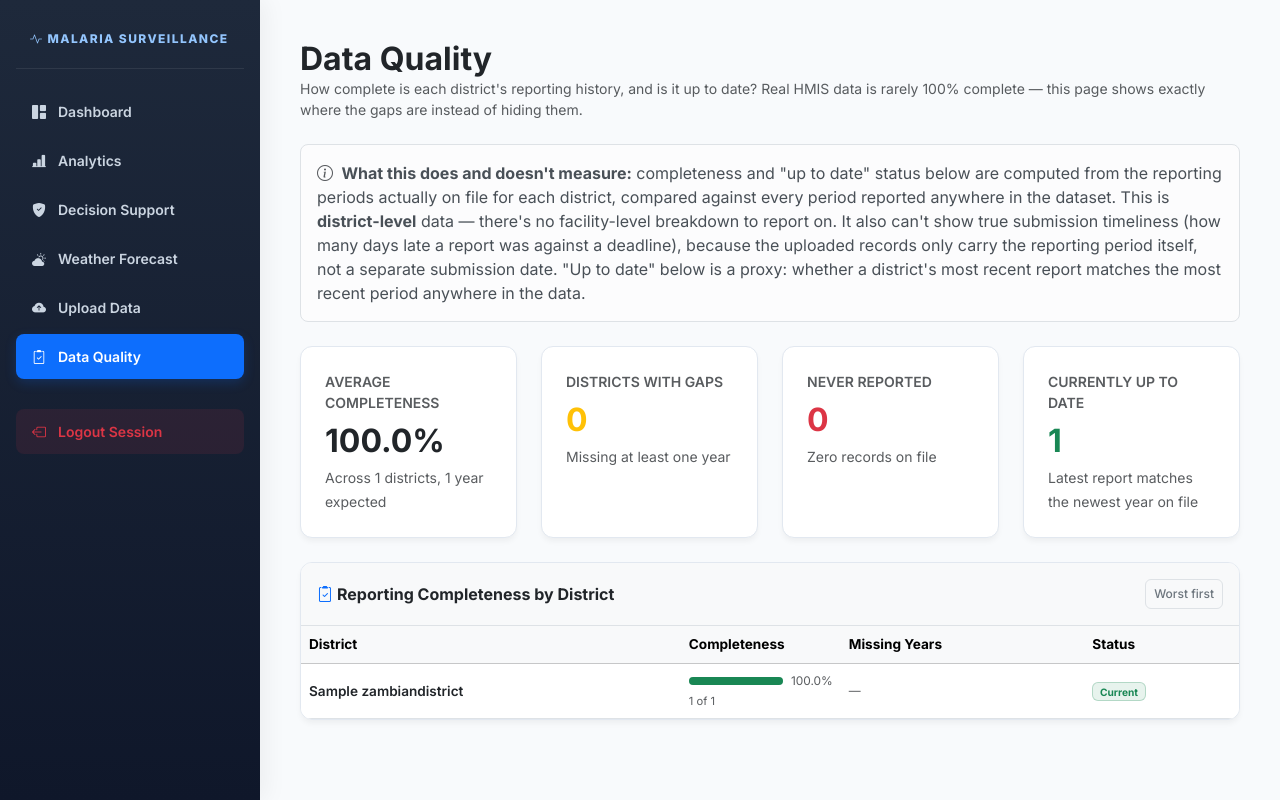
After one commit to LadyStephania/Malaria-analytics-, a Django app: page /data-quality/ in a window 1280 px wide. The commit adds this page. Run offline with Django 5.2, Linux system fonts and the light colour scheme; a user stored in the database is signed in; tables that the repository leaves empty hold one stand-in row (values such as "Sample post").

Commit message:
Add Data Quality module and year-drill-down from the trend chart
New "Data Quality" page (sidebar entry between Upload and Users):
per-district reporting completeness (periods reported vs. every period
seen anywhere in the dataset), explicit missing-period listing, and a
staleness proxy (whether a district's latest report matches the
dataset's newest period). Deliberately scoped to what's actually
measurable from this schema - the page states upfront that it's
district-level only (no facility table exists) and that true
submission-deadline timeliness isn't computable (no submission
timestamp field, only the reporting period itself), rather than
faking either. Same compact-table-with-"show all" pattern as the
Decision Support priority queue, applied proactively here since it
would have hit the same "too much space" issue at 116 rows.

Dashboard: the Year-over-Year trend chart is now clickable - since the
chart only has a year dimension (it's a national aggregate with no
district breakdown), a click drills into a new /dashboard/year/<year>/
page showing every district's confirmed cases for that specific year,
as a clickable bar chart + table (bars link to that district's full
history in Decision Support). Only wired up when the chart's cadence
is actually annual (trend_is_annual) - the weekly-cadence variant of
this chart doesn't map onto a "year" URL.

Also: caught and fixed a mistake made while testing the Data Quality
completeness logic - a synthetic-gap test deleted Chadiza's real 2022
and 2024 records and my first restoration attempt silently failed,
leaving them missing. Confirmed case counts (143, 216) were still
known from earlier in this session; rainfall/temperature were not, so
rather than guess or insert placeholder defaults, re-fetched the real
historical weather for Chadiza's actual coordinates from Open-Meteo's
archive API. First attempt used daily max temperature and produced a
value (26-28C) inconsistent with the surrounding years (21-22C);
switched to daily mean temperature (matching the field's own name,
avg_temperature_c) which reproduced consistent values (21.2, 22.3).
Verified restored: 580/580 total records, Chadiza's 5-year history
exactly matches original values.

Co-Authored-By: Claude Sonnet 5 <noreply@anthropic.com>

```diff
--- a/core_project/malaria/templates/base.html
+++ b/core_project/malaria/templates/base.html
@@ -74,6 +74,7 @@
             <li class="sidebar-item"><a href="{% url 'decision' %}" class="sidebar-link {% if request.resolver_match.url_name == 'decision' %}active-tab{% endif %}"><i class="bi bi-shield-fill-check"></i> Decision Support</a></li>
             <li class="sidebar-item"><a href="{% url 'weather' %}" class="sidebar-link {% if request.resolver_match.url_name == 'weather' %}active-tab{% endif %}"><i class="bi bi-cloud-sun-fill"></i> Weather Forecast</a></li>
             <li class="sidebar-item"><a href="{% url 'upload' %}" class="sidebar-link {% if request.resolver_match.url_name == 'upload' %}active-tab{% endif %}"><i class="bi bi-cloud-arrow-up-fill"></i> Upload Data</a></li>
+            <li class="sidebar-item"><a href="{% url 'data_quality' %}" class="sidebar-link {% if request.resolver_match.url_name == 'data_quality' %}active-tab{% endif %}"><i class="bi bi-clipboard2-check"></i> Data Quality</a></li>
             {% if request.user.role == 'ADMIN' %}
             <li class="sidebar-item"><a href="{% url 'users' %}" class="sidebar-link {% if request.resolver_match.url_name == 'users' %}active-tab{% endif %}"><i class="bi bi-people-fill"></i> Users Control</a></li>
             {% endif %}
--- /dev/null
+++ b/core_project/malaria/templates/data_quality.html
@@ -0,0 +1,155 @@
+{% extends 'base.html' %}
+{% block title %}Data Quality | Malaria Insights{% endblock %}
+{% block content %}
+<div class="mb-4">
+    <h2 class="fw-bold text-dark m-0">Data Quality</h2>
+    <p class="text-muted small mb-0">
+        How complete is each district's reporting history, and is it up to date? Real HMIS data is rarely 100%
+        complete — this page shows exactly where the gaps are instead of hiding them.
+    </p>
+</div>
+
+<div class="alert alert-light border rounded-3 mb-4">
+    <i class="bi bi-info-circle text-muted me-1"></i>
+    <strong>What this does and doesn't measure:</strong> completeness and "up to date" status below are computed
+    from the reporting periods actually on file for each district, compared against every period reported anywhere
+    in the dataset. This is <strong>district-level</strong> data — there's no facility-level breakdown to report on.
+    It also can't show true submission timeliness (how many days late a report was against a deadline), because
+    the uploaded records only carry the reporting period itself, not a separate submission date. "Up to date"
+    below is a proxy: whether a district's most recent report matches the most recent period anywhere in the data.
+</div>
+
+{% if not rows %}
+<div class="alert alert-warning border-0 rounded-3">
+    No district data yet — upload data first.
+</div>
+{% else %}
+<div class="row g-4 mb-4">
+    <div class="col-12 col-md-3">
+        <div class="premium-card h-100">
+            <span class="text-muted small text-uppercase fw-semibold d-block mb-1">Average Completeness</span>
+            <div class="fw-bold text-dark" style="font-size: 2rem;">{{ avg_completeness }}%</div>
+            <span class="text-muted small">Across {{ total_districts }} districts, {{ n_expected_periods }} {{ cadence_unit }}{{ n_expected_periods|pluralize }} expected</span>
+        </div>
+    </div>
+    <div class="col-12 col-md-3">
+        <div class="premium-card h-100">
+            <span class="text-muted small text-uppercase fw-semibold d-block mb-1">Districts With Gaps</span>
+            <div class="fw-bold text-warning" style="font-size: 2rem;">{{ districts_with_gaps }}</div>
+            <span class="text-muted small">Missing at least one {{ cadence_unit }}</span>
+        </div>
+    </div>
+    <div class="col-12 col-md-3">
+        <div class="premium-card h-100">
+            <span class="text-muted small text-uppercase fw-semibold d-block mb-1">Never Reported</span>
+            <div class="fw-bold text-danger" style="font-size: 2rem;">{{ districts_never_reported }}</div>
+            <span class="text-muted small">Zero records on file</span>
+        </div>
+    </div>
+    <div class="col-12 col-md-3">
+        <div class="premium-card h-100">
+            <span class="text-muted small text-uppercase fw-semibold d-block mb-1">Currently Up to Date</span>
+            <div class="fw-bold text-success" style="font-size: 2rem;">{{ districts_current }}</div>
+            <span class="text-muted small">Latest report matches the newest {{ cadence_unit }} on file</span>
+        </div>
+    </div>
+</div>
+
+<div class="premium-card p-0 overflow-hidden">
+    <div class="p-3 bg-light border-bottom fw-bold text-dark d-flex justify-content-between align-items-center">
+        <span><i class="bi bi-clipboard2-check text-primary me-1"></i>Reporting Completeness by District</span>
+        <span class="badge bg-light text-secondary border p-2 fw-medium">Worst first</span>
+    </div>
+    <div class="table-responsive">
+        <table class="table align-middle m-0" style="font-size: 0.85rem;">
+            <thead class="table-light">
+                <tr>
+                    <th>District</th>
+                    <th style="width: 160px;">Completeness</th>
+                    <th>Missing {{ cadence_unit|title }}s</th>
+                    <th>Status</th>
+                </tr>
+            </thead>
+            <tbody>
+                {% for row in rows|slice:":8" %}
+                <tr>
+                    <td class="fw-semibold text-dark">{{ row.name }}</td>
+                    <td>
+                        <div class="d-flex align-items-center gap-2">
+                            <div class="progress flex-grow-1" style="height: 8px;">
+                                <div class="progress-bar {% if row.completeness >= 80 %}bg-success{% elif row.completeness >= 50 %}bg-warning{% else %}bg-danger{% endif %}" style="width: {{ row.completeness }}%;"></div>
+                            </div>
+                            <span class="text-muted small">{{ row.completeness }}%</span>
+                        </div>
+                        <span class="text-muted" style="font-size: 0.7rem;">{{ row.reported }} of {{ row.expected }}</span>
+                    </td>
+                    <td class="text-muted small">{% if row.missing_labels %}{{ row.missing_labels|join:", " }}{% else %}&mdash;{% endif %}</td>
+                    <td>
+                        {% if row.reported == 0 %}
+                        <span class="badge bg-danger bg-opacity-10 text-danger border border-danger border-opacity-25">Never Reported</span>
+                        {% elif row.is_current %}
+                        <span class="badge bg-success bg-opacity-10 text-success border border-success border-opacity-25">Current</span>
+                        {% else %}
+                        <span class="badge bg-warning bg-opacity-10 text-warning border border-warning border-opacity-25">Stale &mdash; last: {{ row.latest_label }}</span>
+                        {% endif %}
+                    </td>
+                </tr>
+                {% endfor %}
+            </tbody>
+            {% if rows|length > 8 %}
+            <tbody id="dataQualityRest" class="d-none">
+                {% for row in rows|slice:"8:" %}
+                <tr>
+                    <td class="fw-semibold text-dark">{{ row.name }}</td>
+                    <td>
+                        <div class="d-flex align-items-center gap-2">
+                            <div class="progress flex-grow-1" style="height: 8px;">
+                                <div class="progress-bar {% if row.completeness >= 80 %}bg-success{% elif row.completeness >= 50 %}bg-warning{% else %}bg-danger{% endif %}" style="width: {{ row.completeness }}%;"></div>
+                            </div>
+                            <span class="text-muted small">{{ row.completeness }}%</span>
+                        </div>
+                        <span class="text-muted" style="font-size: 0.7rem;">{{ row.reported }} of {{ row.expected }}</span>
+                    </td>
+                    <td class="text-muted small">{% if row.missing_labels %}{{ row.missing_labels|join:", " }}{% else %}&mdash;{% endif %}</td>
+                    <td>
+                        {% if row.reported == 0 %}
+                        <span class="badge bg-danger bg-opacity-10 text-danger border border-danger border-opacity-25">Never Reported</span>
+                        {% elif row.is_current %}
+                        <span class="badge bg-success bg-opacity-10 text-success border border-success border-opacity-25">Current</span>
+                        {% else %}
+                        <span class="badge bg-warning bg-opacity-10 text-warning border border-warning border-opacity-25">Stale &mdash; last: {{ row.latest_label }}</span>
+                        {% endif %}
+                    </td>
+                </tr>
+                {% endfor %}
+            </tbody>
+            {% endif %}
+        </table>
+    </div>
+    {% if rows|length > 8 %}
+    <div class="p-3 border-top">
+        <button class="btn btn-sm btn-outline-secondary" type="button" id="dataQualityToggleBtn">
+            <i class="bi bi-chevron-down me-1"></i>Show all {{ rows|length }} districts
+        </button>
+    </div>
+    {% endif %}
+</div>
+{% endif %}
+{% endblock %}
+
+{% block scripts %}
+<script>
+document.addEventListener("DOMContentLoaded", function () {
+    const toggleBtn = document.getElementById('dataQualityToggleBtn');
+    const restBody = document.getElementById('dataQualityRest');
+    if (toggleBtn && restBody) {
+        toggleBtn.addEventListener('click', function () {
+            const nowHidden = restBody.classList.toggle('d-none');
+            toggleBtn.innerHTML = nowHidden
+                ? '<i class="bi bi-chevron-down me-1"></i>Show all {{ rows|length }} districts'
+                : '<i class="bi bi-chevron-up me-1"></i>Show fewer districts';
+        });
+    }
+});
+</script>
+{% endblock %}
--- a/core_project/malaria/urls.py
+++ b/core_project/malaria/urls.py
@@ -6,9 +6,11 @@ urlpatterns = [
     path('', views.login_view, name='login'),
     path('logout/', views.logout_view, name='logout'),
     path('dashboard/', views.dashboard_view, name='dashboard'),
+    path('dashboard/year/<int:year>/', views.year_breakdown_view, name='year_breakdown'),
     path('analytics/', views.analytics_view, name='analytics'),
     path('analytics/monthly-estimate/', views.monthly_estimate_view, name='monthly_estimate'),
     path('analytics/monthly-estimate.csv', views.monthly_estimate_csv_view, name='monthly_estimate_csv'),
+    path('data-quality/', views.data_quality_view, name='data_quality'),
     path('decision-support/', views.decision_view, name='decision'),
     path('weather-forecast/', views.weather_view, name='weather'),
     path('upload-data/', views.upload_view, name='upload'),
--- a/core_project/malaria/views.py
+++ b/core_project/malaria/views.py
@@ -333,6 +333,7 @@ def dashboard_view(request):
         'trend_labels_json': json.dumps(trend_labels),
         'trend_cases_json': json.dumps([r['cases'] or 0 for r in trend_rows]),
         'trend_title': trend_title,
+        'trend_is_annual': is_annual_cadence,
         'burden_tier_summary': burden_tier_summary,
         'burden_tier_labels_json': json.dumps([t['label'] for t in burden_tier_summary]),
         'burden_tier_counts_json': json.dumps([t['count'] for t in burden_tier_summary]),
@@ -344,6 +345,31 @@ def dashboard_view(request):
         'top_districts_ids_json': json.dumps([d['id'] for d in top_districts]),
     }
     return render(request, 'dashboard.html', context)
+
+# ================= 3b. YEAR DRILL-DOWN: EVERY DISTRICT, ONE YEAR =================
+# The trend chart's x-axis is a year (a national aggregate) — clicking a point on
+# it can only identify "which year", not "which district", since the chart has
+# no district dimension. This view is the natural next step: given a year,
+# break the national total back down by district so a specific district's count
+# for that year can actually be read off.
+@login_required
+def year_breakdown_view(request, year):
+    rows = list(
+        IntegratedMalariaData.objects
+        .filter(reporting_year=year)
+        .values('district_id', 'district__name')
+        .annotate(cases=Sum('rdt_confirmations'))
+        .order_by('-cases')
+    )
+    context = {
+        'year': year,
+        'rows': rows,
+        'total_cases': sum(r['cases'] or 0 for r in rows),
+        'district_labels_json': json.dumps([r['district__name'] for r in rows]),
+        'district_cases_json': json.dumps([r['cases'] or 0 for r in rows]),
+        'district_ids_json': json.dumps([r['district_id'] for r in rows]),
+    }
+    return render(request, 'year_breakdown.html', context)
 
 # ================= 4. ANALYTICS CORRELATION ENGINE VIEW =================
 _DRIVER_FIELDS = {
@@ -802,6 +828,73 @@ def monthly_estimate_csv_view(request):
     for m in range(1, 13):
         writer.writerow([district.name, year, _MONTH_NAMES[m - 1], estimated[m]])
     return response
+
+# ================= 4c. DATA QUALITY: COMPLETENESS & TIMELINESS =================
+# Two things this honestly can and can't measure, given the actual schema:
+#   - Reporting completeness (which periods a district DID/DIDN'T report) and a
+#     staleness proxy (is the district's latest report current with the rest of
+#     the dataset) - both fully computable from what's on file.
+#   - "Facility-level" anything, and true DHIS2-style timeliness (days late
+#     against a submission deadline) - NOT computable. IntegratedMalariaData is
+#     district-level and has no submission-timestamp field, only the reporting
+#     period itself. The page says so rather than quietly faking either one.
+@login_required
+def data_quality_view(request):
+    all_periods = list(
+        IntegratedMalariaData.objects.values_list('reporting_year', 'epi_week').distinct()
+    )
+    expected_periods = set(all_periods)
+    n_expected = len(expected_periods)
+    is_annual_cadence = len({p[1] for p in all_periods}) <= 1
+    cadence_unit = 'year' if is_annual_cadence else 'week'
+    latest_period = max(expected_periods) if expected_periods else None
+
+    def period_label(year, week):
+        return str(year) if is_annual_cadence else f"W{week} '{str(year)[-2:]}"
+
+    rows = []
+    for d in ZambianDistrict.objects.all().order_by('name'):
+        reported_periods = set(
+            IntegratedMalariaData.objects.filter(district=d).values_list('reporting_year', 'epi_week')
+        )
+        missing = sorted(expected_periods - reported_periods)
+        completeness = round(len(reported_periods) / n_expected * 100, 1) if n_expected else 0.0
+
+        if reported_periods:
+            district_latest = max(reported_periods)
+            is_current = district_latest == latest_period
+            latest_label = period_label(*district_latest)
+        else:
+            is_current = False
+            latest_label = 'Never reported'
+
+        rows.append({
+            'id': d.id,
+            'name': d.name,
+            'reported': len(reported_periods),
+            'expected': n_expected,
+            'completeness': completeness,
+            'missing_labels': [period_label(y, w) for y, w in missing],
+            'missing_count': len(missing),
+            'is_current': is_current,
+            'latest_label': latest_label,
+        })
+
+    # Worst completeness first — the districts that most need attention surface
+    # immediately rather than needing to be found in an alphabetical list.
+    rows.sort(key=lambda r: (r['completeness'], r['name']))
+
+    context = {
+        'cadence_unit': cadence_unit,
+        'n_expected_periods': n_expected,
+        'rows': rows,
+        'avg_completeness': round(sum(r['completeness'] for r in rows) / len(rows), 1) if rows else None,
+        'districts_with_gaps': sum(1 for r in rows if r['missing_count']),
+        'districts_never_reported': sum(1 for r in rows if r['reported'] == 0),
+        'districts_current': sum(1 for r in rows if r['is_current']),
+        'total_districts': len(rows),
+    }
+    return render(request, 'data_quality.html', context)
 
 # ================= 5. CLINICAL DECISION SUPPORT TIERS =================
 _BURDEN_WINDOW = 4
```
Also changed, not shown: core_project/malaria/templates/dashboard.html (+18 -1 lines), core_project/malaria/templates/year_breakdown.html (added, +120 -0 lines).
